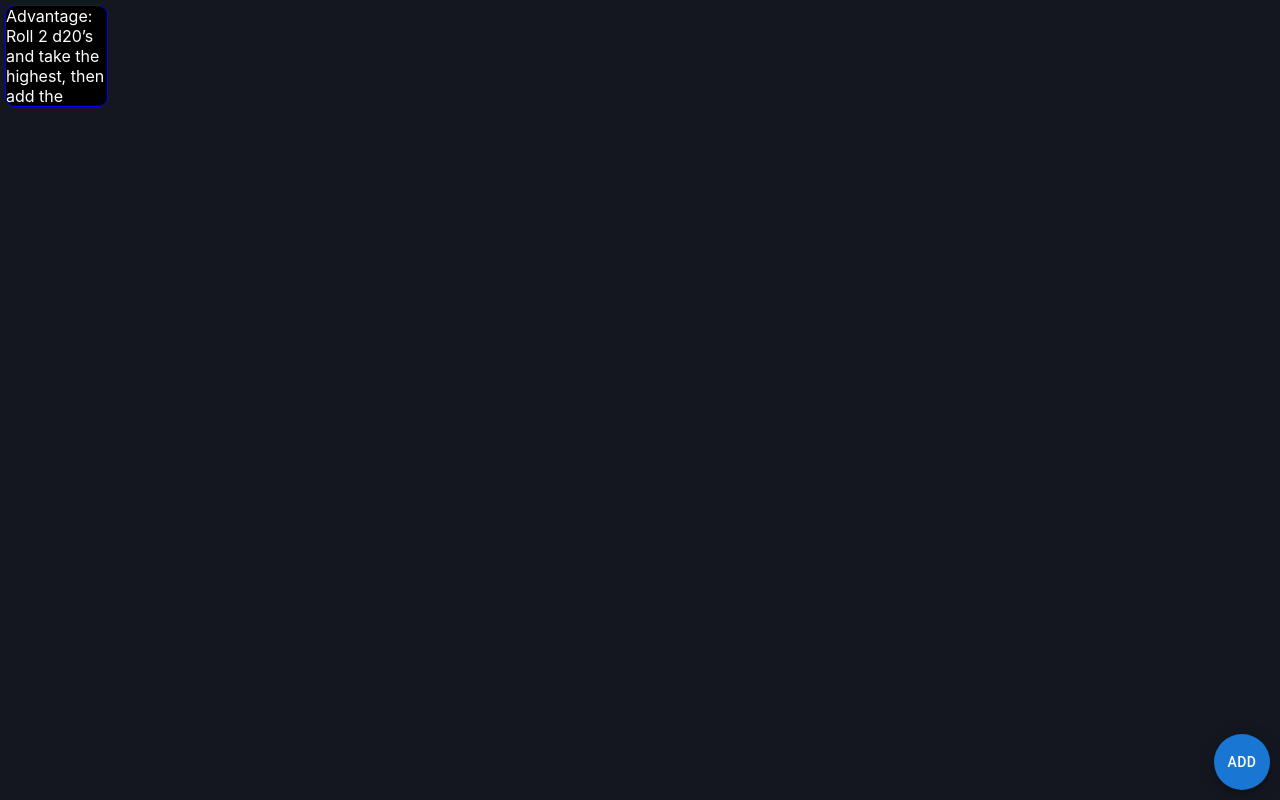
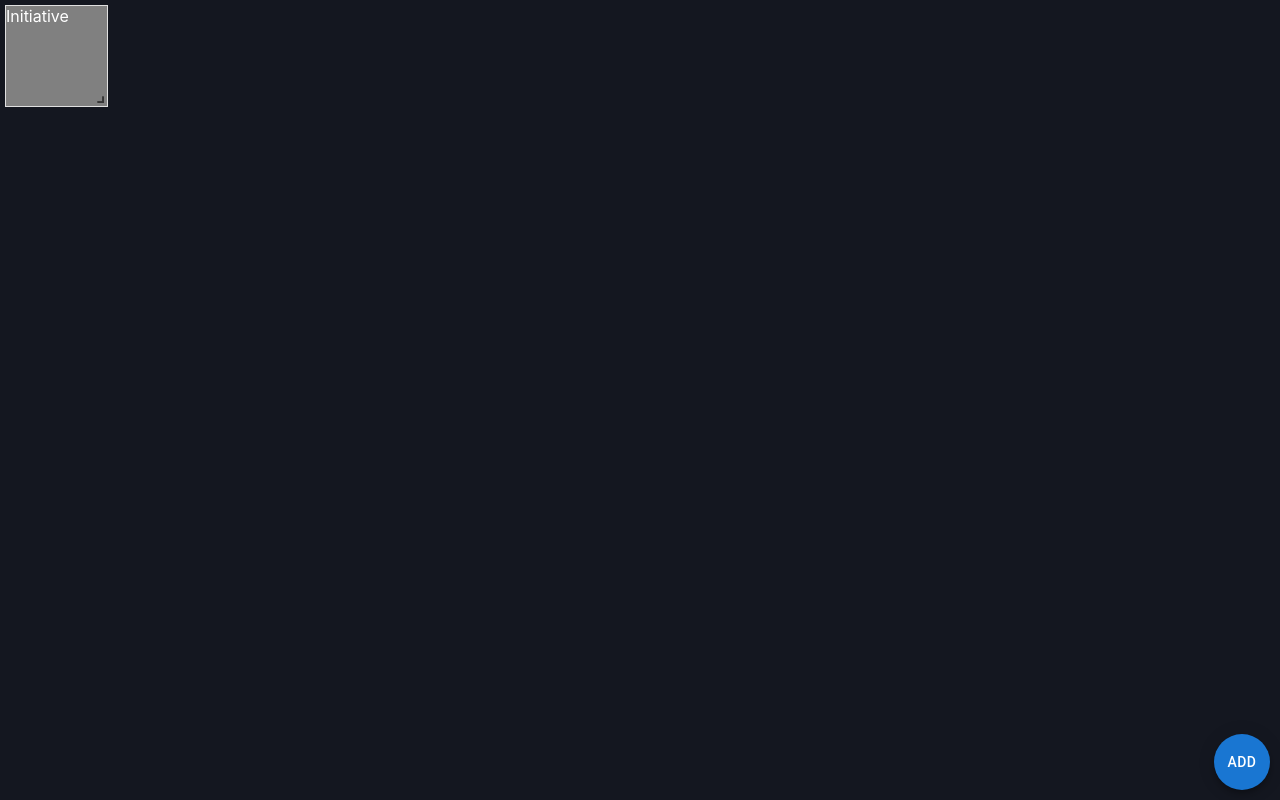
Before and after one commit to Lukeyong26/dmscreen, a React (Create React App) app: page / in a window 1280 px wide. Both pictures are taken after a click on the button "ADD". Built offline with nearby package versions, Linux system fonts and the light colour scheme.

Commit message:
made text look nicer

```diff
--- a/src/App.js
+++ b/src/App.js
@@ -41,7 +41,10 @@ function App() {
             <Box
               key={mod.key}
               data-grid={{x: mod.x, y: mod.y, w: mod.w, h: mod.h}}
-              sx={{bgcolor:'black', overflow: 'hidden', borderRadius: '10px', border: 1, borderColor: 'blue'}}
+              sx={{
+                bgcolor:'grey', overflow: 'hidden', overflowY: 'scroll',
+                border: '1px solid', borderColor: 'grey.300'
+              }}
             >
               {mod.content}
             </Box>
@@ -52,7 +55,7 @@ function App() {
           position: 'fixed',
           right: '10px',
           bottom: '10px',
-        }} color='primary' onClick={()=> addModule(0)}
+        }} color='primary' onClick={()=> addModule(1)}
       >
         Add
       </Fab>
--- a/src/components/dndRules/RulesText.js
+++ b/src/components/dndRules/RulesText.js
@@ -3,10 +3,13 @@ import React from 'react'
 
 function RulesText() {
   return (
-    <Box>
-    Advantage: Roll 2 d20’s and take the highest, then add the respective modifier. Many effects can provide advantage for many skill checks or saving throws. Spells, assistance from an ally, a weakened or surprised enemy or even a generally good roleplaying moment.
-    Disadvantage: Roll 2 d20’s and take the lowest, then add the respective modifier. Like advantage, disadvantage can come from many sources, such as an awkward conversation, something weakening you, or a spell from an enemy.
-    Note: Advantage and Disadvantage cannot stack, meaning you will never have to roll more than 2 d20’s and take the lowest/highest. With this in mind however, if a source is providing advantage, while another source is providing disadvantage, they cancel.
+    <Box sx={{p:1, typography: 'body2'}}>
+      <h1>Advantage: </h1>
+      Roll 2 d20’s and take the highest, then add the respective modifier. Many effects can provide advantage for many skill checks or saving throws. Spells, assistance from an ally, a weakened or surprised enemy or even a generally good roleplaying moment.
+      <h1>Disadvantage:</h1>
+      Roll 2 d20’s and take the lowest, then add the respective modifier. Like advantage, disadvantage can come from many sources, such as an awkward conversation, something weakening you, or a spell from an enemy.
+      <h1>Note:</h1>
+      Advantage and Disadvantage cannot stack, meaning you will never have to roll more than 2 d20’s and take the lowest/highest. With this in mind however, if a source is providing advantage, while another source is providing disadvantage, they cancel.
     </Box>
   )
 }
```
